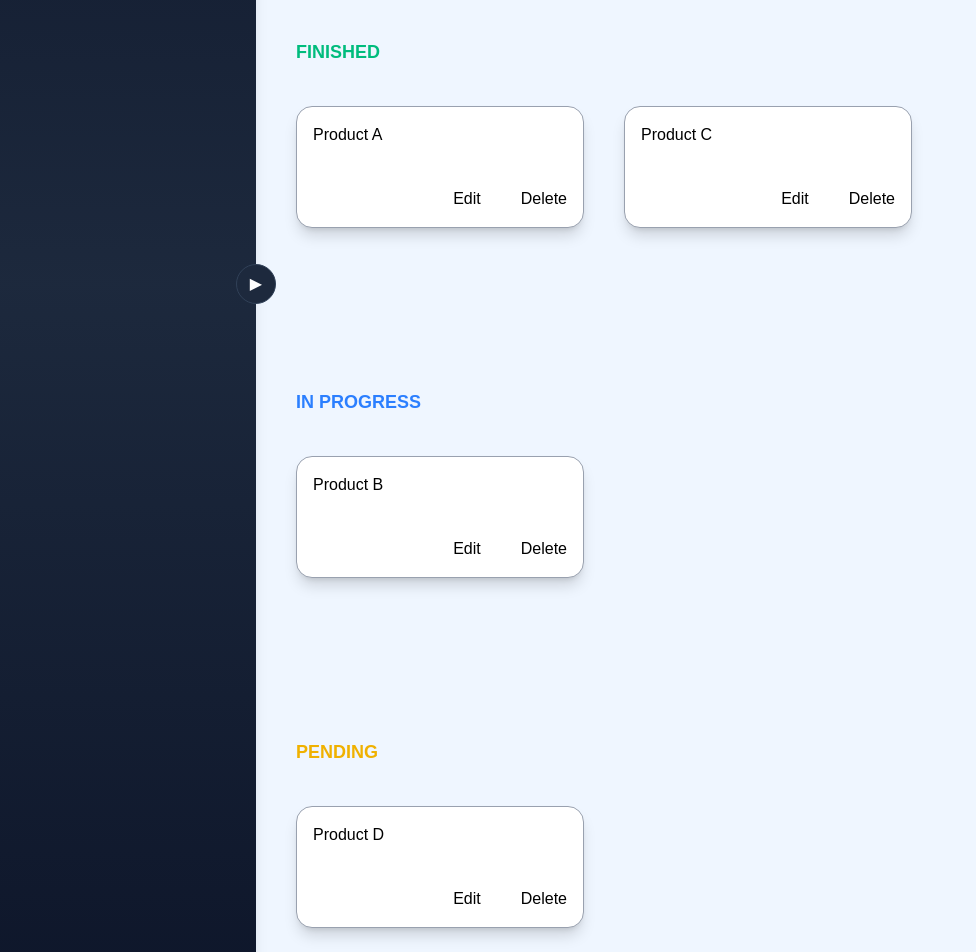
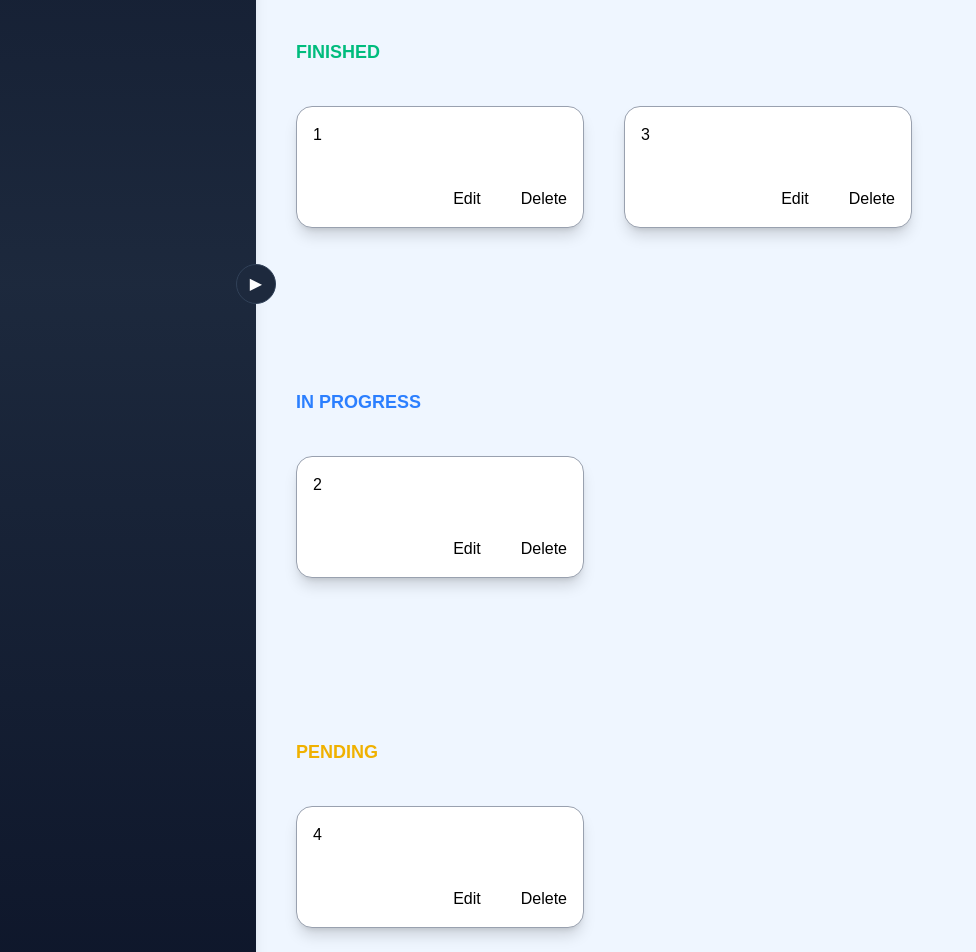
Before and after one commit to AlvsMatheus/autoflex-system, a Next.js app: page /production in a window 1280 px wide. Shown: the part 400-1352 px from the top of the page, without its empty margins (0-976 px from the left). Built offline with nearby package versions, Linux system fonts and the light colour scheme.

Commit message:
feat: implement complete CRUD for raw materials and products

```diff
--- a/src/app/components/production/ProductionCards.tsx
+++ b/src/app/components/production/ProductionCards.tsx
@@ -1,4 +1,4 @@
-import production from ".";
+import production from "@/mocks/production";
 
 const ProductionCards = () => {
   const { products } = production;
@@ -21,7 +21,7 @@ const ProductionCards = () => {
               key={product.id}
               className="flex flex-col justify-between gap-10 p-4 border border-gray-400 rounded-2xl shadow-lg shadow-black/15 bg-white"
             >
-              <h3>{product.label}</h3>
+              <h3>{product.id}</h3>
               <div className="flex justify-end gap-10 w-full">
                 <span>Edit</span>
                 <span>Delete</span>
@@ -43,7 +43,7 @@ const ProductionCards = () => {
               key={product.id}
               className="flex flex-col justify-between gap-10 p-4 border border-gray-400 rounded-2xl shadow-lg shadow-black/15 bg-white"
             >
-              <div>{product.label}</div>
+              <div>{product.id}</div>
               <div className="flex justify-end gap-10 w-full">
                 <span>Edit</span>
                 <span>Delete</span>
@@ -63,7 +63,7 @@ const ProductionCards = () => {
               key={produt.id}
               className="flex flex-col justify-between gap-10 p-4 border border-gray-400 rounded-2xl shadow-lg shadow-black/15 bg-white"
             >
-              <div>{produt.label}</div>
+              <div>{produt.id}</div>
               <div className="flex justify-end gap-10 w-full">
                 <span>Edit</span>
                 <span>Delete</span>
--- a/src/app/components/products/ProductsCard.tsx
+++ b/src/app/components/products/ProductsCard.tsx
@@ -1,4 +1,4 @@
-import { products } from "."
+import { products } from "@/mocks/products"
 
 const ProductsCard = () => {
   return (
@@ -7,7 +7,7 @@ const ProductsCard = () => {
         <div
         key={product.id}
         className="flex flex-col justify-between gap-10 p-4 border border-gray-400 rounded-2xl shadow-lg shadow-black/15 bg-white">
-        <h3>{product.label}</h3>
+        <h3>{product.name}</h3>
         <div className="flex justify-end gap-10 w-full">
           <span>Edit</span>
           <span>Delete</span>
--- a/src/app/components/products/index.ts
+++ /dev/null
@@ -1,23 +0,0 @@
-export type Product = {
-    id: number,
-    label: string
-}
-
-export const products: Product[] = [
-    {
-        id:1,
-        label: "Product A"
-    },
-    {
-        id:2,
-        label: "Product B"
-    },
-    {
-        id:3,
-        label: "Product C"
-    },
-    {
-        id:4,
-        label: "Product D"
-    },
-]
--- a/src/app/components/raw-materials/MateterialsCard.tsx
+++ b/src/app/components/raw-materials/MateterialsCard.tsx
@@ -1,4 +1,4 @@
-import { materials } from "."
+import { materials } from "@/mocks/rawMaterials"
 
 const MaterialsCard = () => {
   return (
@@ -7,7 +7,7 @@ const MaterialsCard = () => {
         <div
         key={material.id}
         className="flex flex-col justify-between gap-10 p-4 border border-gray-400 rounded-2xl shadow-lg shadow-black/15 bg-white">
-        <h3>{material.label}</h3>
+        <h3>{material.name}</h3>
         <div className="flex justify-end gap-10 w-full">
           <span>Edit</span>
           <span>Delete</span>
--- a/src/app/components/raw-materials/index.ts
+++ /dev/null
@@ -1,23 +0,0 @@
-export type Material = {
-    id: number,
-    label: string
-}
-
-export const materials: Material[] = [
-    {
-        id:1,
-        label: "Material A"
-    },
-    {
-        id:2,
-        label: "Material B"
-    },
-    {
-        id:3,
-        label: "Material C"
-    },
-    {
-        id:4,
-        label: "Material D"
-    },
-]
--- a/src/app/components/production/index.ts
+++ b/src/mocks/production.ts
@@ -3,7 +3,8 @@ export type ProductionStatus = "finished" | "progress" | "pending";
 
 export type Production = {
   id: number;
-  label: string;
+  productId: string;
+  requieredQuantity: 10,
   status: ProductionStatus;
 };
 
@@ -11,22 +12,26 @@ export type Production = {
     const products: Production[] = [
         {
             id:1,
-            label: "Product A",
+            productId: "Product A",
+            requieredQuantity: 10,
             status: "finished"
         },
         {
             id:2,
-            label: "Product B",
+            productId: "Product B",
+            requieredQuantity: 10,
             status: "progress"
         },
         {
             id:3,
-            label: "Product C",
+            productId: "Product C",
+            requieredQuantity: 10,
             status: "finished"
         },
         {
             id:4,
-            label: "Product D",
+            productId: "Product D",
+            requieredQuantity: 10,
             status: "pending"
         },
     ]
--- /dev/null
+++ b/src/mocks/products.ts
@@ -0,0 +1,28 @@
+export type Product = {
+    id: number,
+    name: string,
+    price: number
+}
+
+export const products: Product[] = [
+    {
+        id:1,
+        name: "Product A",
+        price: 100,
+    },
+    {
+        id:2,
+        name: "Product B",
+        price: 100,
+    },
+    {
+        id:3,
+        name: "Product C",
+        price: 100,
+    },
+    {
+        id:4,
+        name: "Product D",
+        price: 100,
+    },
+]
--- /dev/null
+++ b/src/mocks/rawMaterials.ts
@@ -0,0 +1,28 @@
+export type Material = {
+    id: number,
+    name: string,
+    stockQuantity: number
+}
+
+export const materials: Material[] = [
+    {
+        id:1,
+        name: "Material A",
+        stockQuantity: 10
+    },
+    {
+        id:2,
+        name: "Material B",
+        stockQuantity: 10
+    },
+    {
+        id:3,
+        name: "Material C",
+        stockQuantity: 10
+    },
+    {
+        id:4,
+        name: "Material D",
+        stockQuantity: 10
+    },
+]
```
Also changed, not shown: 1 other file (tests, documents, lock files or other folders).
